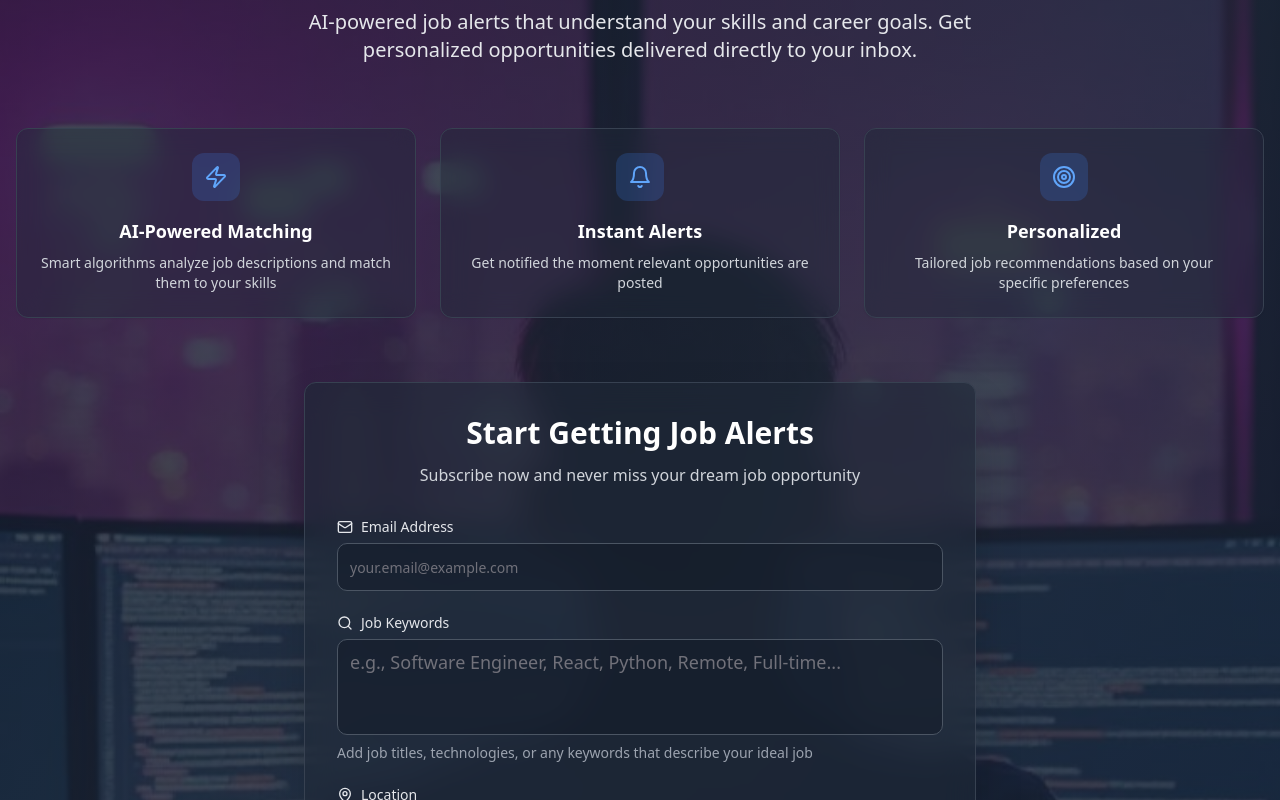
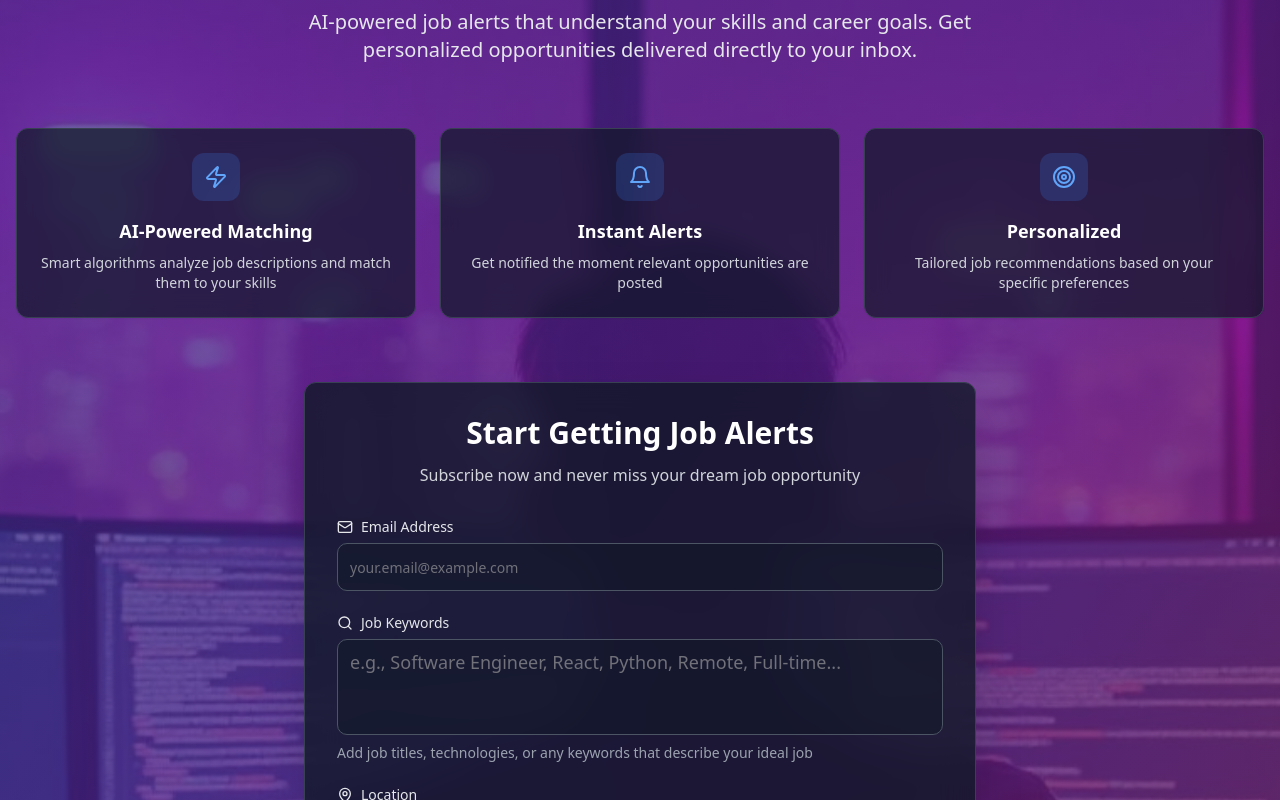
Before and after one commit to Raj-6660/Job-Finder, a React (Vite) app: page / in a window 1280 px wide. Shown: the part 220-1020 px from the top of the page. Built offline with nearby package versions, Linux system fonts and the light colour scheme.

Commit message:
Update colors for vibrancy
Adjusted background colors for more vibrancy and darkened accents for form and reach out sections.

```diff
--- a/src/components/JobAlertHero.tsx
+++ b/src/components/JobAlertHero.tsx
@@ -47,7 +47,7 @@ const JobAlertHero = () => {
   ];
 
   return (
-    <div className="min-h-screen relative overflow-hidden bg-gradient-to-br from-gray-900 via-gray-800 to-slate-900">
+    <div className="min-h-screen relative overflow-hidden bg-gradient-to-br from-indigo-900 via-purple-900 to-pink-900">
       {/* Background image with overlay */}
       <div className="absolute inset-0">
         <img
@@ -55,7 +55,7 @@ const JobAlertHero = () => {
           alt="Developer background"
           className="w-full h-full object-cover opacity-50"
         />
-        <div className="absolute inset-0 bg-gradient-to-br from-gray-900/60 via-gray-800/70 to-slate-900/60"></div>
+        <div className="absolute inset-0 bg-gradient-to-br from-indigo-900/50 via-purple-900/60 to-pink-900/50"></div>
       </div>
 
       <div className="relative z-10 container mx-auto px-4 py-16">
@@ -77,7 +77,7 @@ const JobAlertHero = () => {
 
         {/* Features */}
         <div className="grid grid-cols-1 md:grid-cols-3 gap-6 mb-16">
-          <Card className="bg-gray-800/40 backdrop-blur-md border-gray-700 hover:bg-gray-800/60 transition-all duration-300">
+          <Card className="bg-gray-900/70 backdrop-blur-md border-gray-700 hover:bg-gray-900/80 transition-all duration-300">
             <CardContent className="p-6 text-center">
               <div className="w-12 h-12 bg-blue-500/20 rounded-xl flex items-center justify-center mx-auto mb-4">
                 <Zap className="w-6 h-6 text-blue-400" />
@@ -87,7 +87,7 @@ const JobAlertHero = () => {
             </CardContent>
           </Card>
 
-          <Card className="bg-gray-800/40 backdrop-blur-md border-gray-700 hover:bg-gray-800/60 transition-all duration-300">
+          <Card className="bg-gray-900/70 backdrop-blur-md border-gray-700 hover:bg-gray-900/80 transition-all duration-300">
             <CardContent className="p-6 text-center">
               <div className="w-12 h-12 bg-blue-500/20 rounded-xl flex items-center justify-center mx-auto mb-4">
                 <Bell className="w-6 h-6 text-blue-400" />
@@ -97,7 +97,7 @@ const JobAlertHero = () => {
             </CardContent>
           </Card>
 
-          <Card className="bg-gray-800/40 backdrop-blur-md border-gray-700 hover:bg-gray-800/60 transition-all duration-300">
+          <Card className="bg-gray-900/70 backdrop-blur-md border-gray-700 hover:bg-gray-900/80 transition-all duration-300">
             <CardContent className="p-6 text-center">
               <div className="w-12 h-12 bg-blue-500/20 rounded-xl flex items-center justify-center mx-auto mb-4">
                 <Target className="w-6 h-6 text-blue-400" />
@@ -110,7 +110,7 @@ const JobAlertHero = () => {
 
         {/* Subscription Form */}
         <div className="max-w-2xl mx-auto">
-          <Card className="bg-gray-800/60 backdrop-blur-lg border-gray-700 shadow-2xl">
+          <Card className="bg-gray-900/80 backdrop-blur-lg border-gray-700 shadow-2xl">
             <CardContent className="p-8">
               <div className="text-center mb-8">
                 <h2 className="text-3xl font-bold text-white mb-3">Start Getting Job Alerts</h2>
@@ -222,7 +222,7 @@ const JobAlertHero = () => {
 
         {/* Reach Out Section */}
         <div className="text-center mt-16">
-          <Card className="bg-gray-800/50 backdrop-blur-lg border-gray-700 max-w-md mx-auto">
+          <Card className="bg-gray-900/70 backdrop-blur-lg border-gray-700 max-w-md mx-auto">
             <CardContent className="p-6">
               <h3 className="text-xl font-semibold text-white mb-4">Reach Out</h3>
               <p className="text-gray-300 text-sm mb-6">Connect with me on social platforms</p>
```
